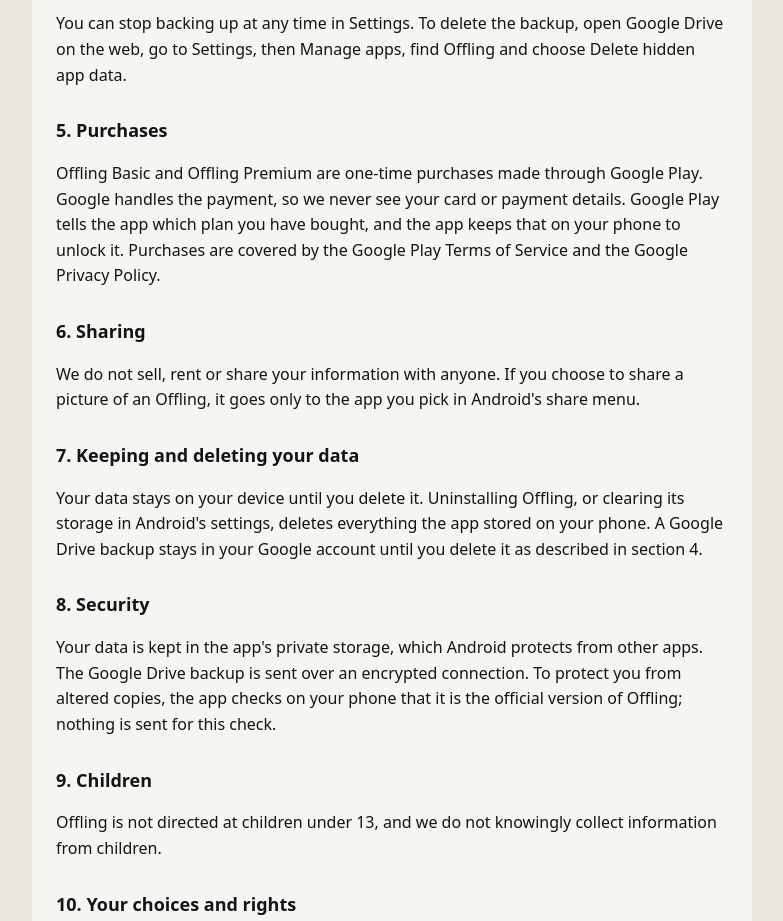
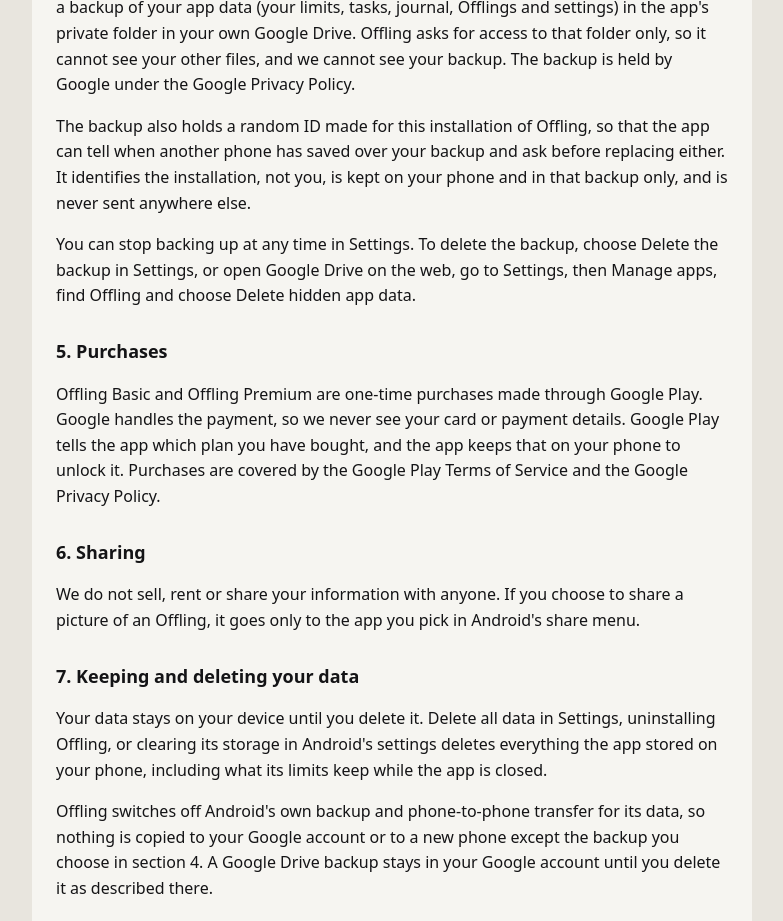
Before and after one commit to adlite-devs/adlite-site, a plain HTML site: page offling/privacy/index.html in a window 1280 px wide. Shown: the part 1480-2401 px from the top of the page, without its empty margins (248-1031 px from the left). Drawn offline with Linux system fonts and the light colour scheme.

Commit message:
Offling privacy policy: screen and view names, tapped labels, install ID, Delete all data, Android backup off, notifications recommended
Co-Authored-By: Claude Opus 5.5 <noreply@anthropic.com>

```diff
--- a/offling/privacy/index.html
+++ b/offling/privacy/index.html
@@ -31,21 +31,23 @@
 <p>Offling (&quot;the app&quot;) is published by Adlite.org (&quot;we&quot;, &quot;us&quot;). This policy explains what information the app uses, why it is needed, and the choices you have. In short: Offling works on your phone. We do not run servers that receive your data, there are no accounts, and the app has no advertising, analytics or tracking.</p>
 <h2>1. Information the app processes on your device</h2>
 <p>To work, Offling uses the following information. It is processed and stored only in the app&#x27;s private storage on your phone.</p>
-<ul><li>App usage: which apps you open and for how long, read through Android&#x27;s Usage Access, to show your screen-time statistics, apply your limits and award play time.</li><li>Installed apps: the list of apps on your phone, so you can choose which ones to limit, use as target apps or use as reward apps.</li><li>Screen monitor (optional): if you turn on Offling&#x27;s accessibility service, it counts short videos (reels and shorts) in the apps you choose, and checks the address shown in your browser against your list of limited websites. Addresses are checked on the device and are never saved, logged or sent anywhere. It does not read messages, passwords or anything you type.</li><li>What you create in the app: your limits, tasks, journal entries, Offlings and settings.</li></ul>
+<ul><li>App usage: which apps you open and for how long, read through Android&#x27;s Usage Access, to show your screen-time statistics, apply your limits and award play time.</li><li>Installed apps: the list of apps on your phone, so you can choose which ones to limit, use as target apps or use as reward apps.</li><li>Screen monitor (optional): if you turn on Offling&#x27;s accessibility service, it counts short videos (reels and shorts) in the apps you choose, and checks the address shown in your browser against your list of limited websites. To tell a reels player from the rest of an app, it looks at the names of the app&#x27;s screens and views, and, in apps that hide those names (such as Facebook and Snapchat), at the labels of the buttons you tap, for words like &quot;Reels&quot;. Addresses and labels are compared on the device and are never saved, logged or sent anywhere. It does not read messages, passwords or anything you type.</li><li>What you create in the app: your limits, tasks, journal entries, Offlings and settings.</li></ul>
 <h2>2. Permissions and why they are needed</h2>
-<ul><li>Usage access: to show your screen-time statistics and apply your limits.</li><li>Display over other apps: to show the mindful pause or a lock screen on top of an app.</li><li>Notifications: to keep the limits running in the background and to tell you when something needs your attention.</li><li>Unrestricted battery use (optional): to stop Android from switching the limits off.</li><li>Accessibility service (optional): the screen monitor described above.</li><li>Internet: used only for the optional Google Drive backup.</li></ul>
+<ul><li>Usage access: to show your screen-time statistics and apply your limits.</li><li>Display over other apps: to show the mindful pause or a lock screen on top of an app.</li><li>Notifications (recommended): to show that the limits are running, to tell you when your egg is ready to hatch, and to warn you if your limits stop working, for example when Android closes the monitor.</li><li>Unrestricted battery use (optional): to stop Android from switching the limits off.</li><li>Accessibility service (optional): the screen monitor described above.</li><li>Internet: used only for the optional Google Drive backup.</li></ul>
 <p>Offling does not use these permissions for any other purpose.</p>
 <h2>3. Information we collect</h2>
 <p>We do not collect, receive or store your personal information. The app has no account system and contains no advertising, analytics or third-party tracking code. The information described above stays on your device, except for the optional backup described in section 4, which goes to your own Google account.</p>
 <h2>4. Optional Google Drive backup</h2>
 <p>If you choose Continue with Google, Offling signs in with your Google account and saves a backup of your app data (your limits, tasks, journal, Offlings and settings) in the app&#x27;s private folder in your own Google Drive. Offling asks for access to that folder only, so it cannot see your other files, and we cannot see your backup. The backup is held by Google under the Google Privacy Policy.</p>
-<p>You can stop backing up at any time in Settings. To delete the backup, open Google Drive on the web, go to Settings, then Manage apps, find Offling and choose Delete hidden app data.</p>
+<p>The backup also holds a random ID made for this installation of Offling, so that the app can tell when another phone has saved over your backup and ask before replacing either. It identifies the installation, not you, is kept on your phone and in that backup only, and is never sent anywhere else.</p>
+<p>You can stop backing up at any time in Settings. To delete the backup, choose Delete the backup in Settings, or open Google Drive on the web, go to Settings, then Manage apps, find Offling and choose Delete hidden app data.</p>
 <h2>5. Purchases</h2>
 <p>Offling Basic and Offling Premium are one-time purchases made through Google Play. Google handles the payment, so we never see your card or payment details. Google Play tells the app which plan you have bought, and the app keeps that on your phone to unlock it. Purchases are covered by the Google Play Terms of Service and the Google Privacy Policy.</p>
 <h2>6. Sharing</h2>
 <p>We do not sell, rent or share your information with anyone. If you choose to share a picture of an Offling, it goes only to the app you pick in Android&#x27;s share menu.</p>
 <h2>7. Keeping and deleting your data</h2>
-<p>Your data stays on your device until you delete it. Uninstalling Offling, or clearing its storage in Android&#x27;s settings, deletes everything the app stored on your phone. A Google Drive backup stays in your Google account until you delete it as described in section 4.</p>
+<p>Your data stays on your device until you delete it. Delete all data in Settings, uninstalling Offling, or clearing its storage in Android&#x27;s settings deletes everything the app stored on your phone, including what its limits keep while the app is closed.</p>
+<p>Offling switches off Android&#x27;s own backup and phone-to-phone transfer for its data, so nothing is copied to your Google account or to a new phone except the backup you choose in section 4. A Google Drive backup stays in your Google account until you delete it as described there.</p>
 <h2>8. Security</h2>
 <p>Your data is kept in the app&#x27;s private storage, which Android protects from other apps. The Google Drive backup is sent over an encrypted connection. To protect you from altered copies, the app checks on your phone that it is the official version of Offling; nothing is sent for this check.</p>
 <h2>9. Children</h2>
```
